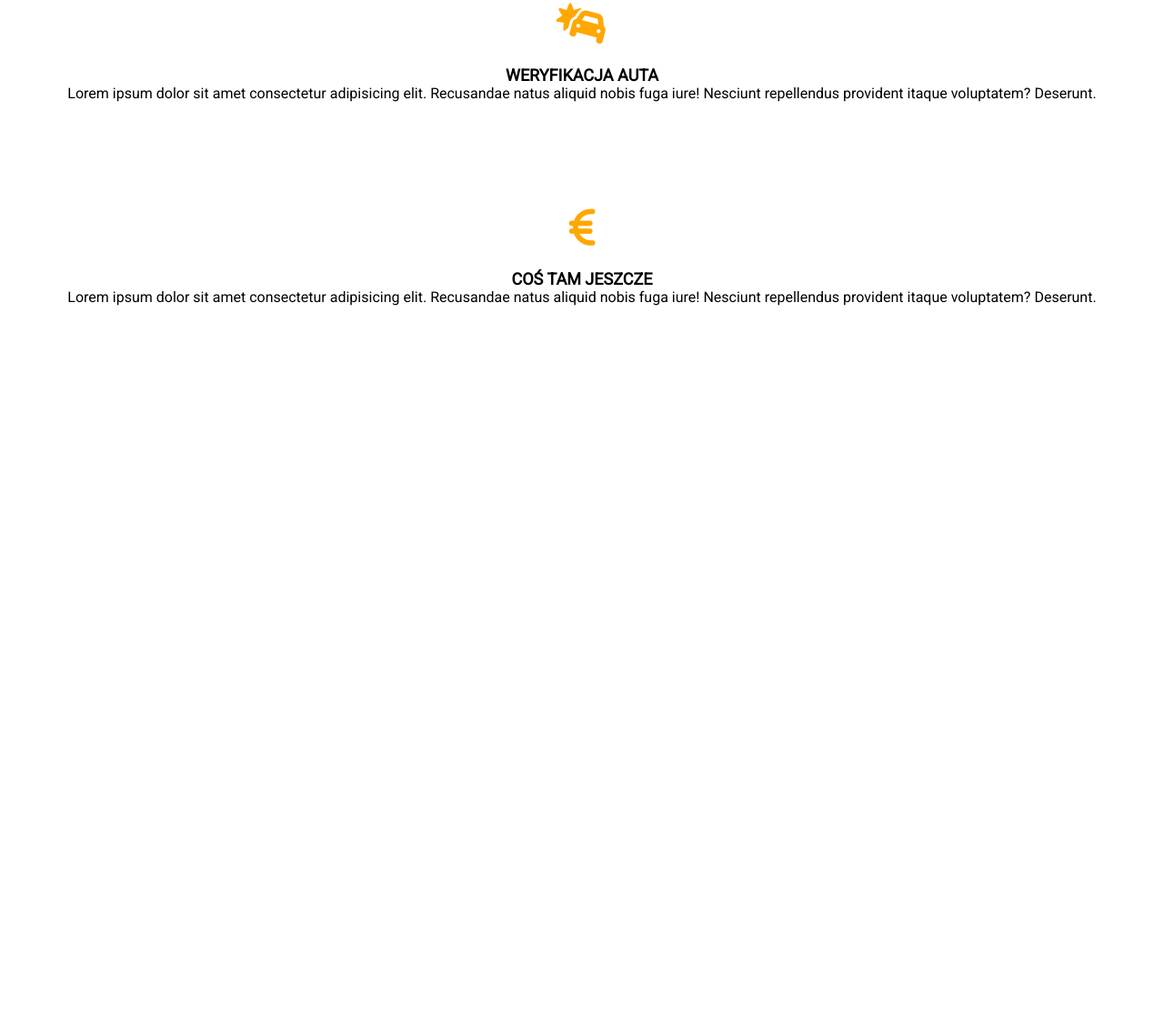
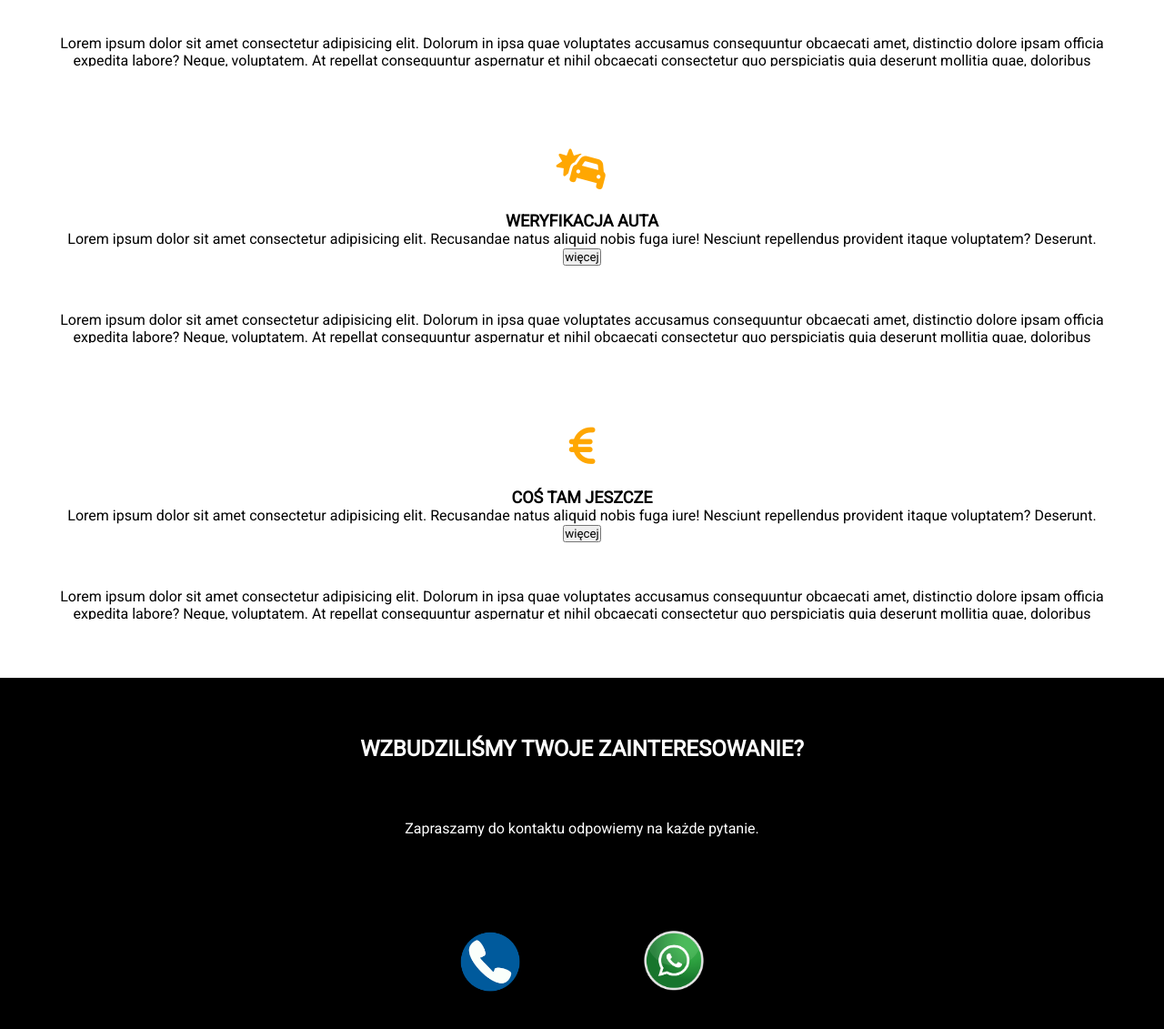
Before and after one commit to greg6589/AKB, a plain HTML site: page index.html in a window 1280 px wide. Shown: the part 2375-3506 px from the top of the page at 91% size. Before the commit the page ends 3200 px from the top, so only its background shows below. Drawn offline with Linux system fonts and the light colour scheme.

Commit message:
add contact section

```diff
--- a/index.html
+++ b/index.html
@@ -53,27 +53,69 @@
             <h3>doradztwo</h3>
             <p>Lorem ipsum dolor sit amet consectetur adipisicing elit. Recusandae natus aliquid nobis fuga iure!
                 Nesciunt repellendus provident itaque voluptatem? Deserunt.</p>
+            <button>więcej</button>
+            <p>Lorem ipsum dolor sit amet consectetur adipisicing elit. Dolorum in ipsa quae voluptates accusamus
+                consequuntur obcaecati amet, distinctio dolore ipsam officia expedita labore? Neque, voluptatem. At
+                repellat consequuntur aspernatur et nihil obcaecati consectetur quo perspiciatis quia deserunt mollitia
+                quae, doloribus nobis saepe magnam ad exercitationem officia eius excepturi cupiditate voluptatibus.
+                Est, nam dignissimos sint harum dolores ipsum dicta autem, nihil ad enim quibusdam molestiae!
+                Necessitatibus perferendis iusto sequi dolore sunt a ipsa dignissimos voluptatibus rem! Odit reiciendis
+                consectetur voluptate unde.</p>
         </div>
         <div class="servicesElm">
             <span class="fas fa-search"></span>
             <h3>poszukiwanie auta</h3>
             <p>Lorem ipsum dolor sit amet consectetur adipisicing elit. Recusandae natus aliquid nobis fuga iure!
                 Nesciunt repellendus provident itaque voluptatem? Deserunt.</p>
+            <button>więcej</button>
+            <p>Lorem ipsum dolor sit amet consectetur adipisicing elit. Dolorum in ipsa quae voluptates accusamus
+                consequuntur obcaecati amet, distinctio dolore ipsam officia expedita labore? Neque, voluptatem. At
+                repellat consequuntur aspernatur et nihil obcaecati consectetur quo perspiciatis quia deserunt mollitia
+                quae, doloribus nobis saepe magnam ad exercitationem officia eius excepturi cupiditate voluptatibus.
+                Est, nam dignissimos sint harum dolores ipsum dicta autem, nihil ad enim quibusdam molestiae!
+                Necessitatibus perferendis iusto sequi dolore sunt a ipsa dignissimos voluptatibus rem! Odit reiciendis
+                consectetur voluptate unde.</p>
         </div>
         <div class="servicesElm">
             <span class="fas fa-car-crash"></span>
             <h3>weryfikacja auta</h3>
             <p>Lorem ipsum dolor sit amet consectetur adipisicing elit. Recusandae natus aliquid nobis fuga iure!
                 Nesciunt repellendus provident itaque voluptatem? Deserunt.</p>
+            <button>więcej</button>
+            <p>Lorem ipsum dolor sit amet consectetur adipisicing elit. Dolorum in ipsa quae voluptates accusamus
+                consequuntur obcaecati amet, distinctio dolore ipsam officia expedita labore? Neque, voluptatem. At
+                repellat consequuntur aspernatur et nihil obcaecati consectetur quo perspiciatis quia deserunt mollitia
+                quae, doloribus nobis saepe magnam ad exercitationem officia eius excepturi cupiditate voluptatibus.
+                Est, nam dignissimos sint harum dolores ipsum dicta autem, nihil ad enim quibusdam molestiae!
+                Necessitatibus perferendis iusto sequi dolore sunt a ipsa dignissimos voluptatibus rem! Odit reiciendis
+                consectetur voluptate unde.</p>
         </div>
         <div class="servicesElm">
             <span class="fas fa-euro-sign"></span>
             <h3>coś tam jeszcze</h3>
             <p>Lorem ipsum dolor sit amet consectetur adipisicing elit. Recusandae natus aliquid nobis fuga iure!
                 Nesciunt repellendus provident itaque voluptatem? Deserunt.</p>
+            <button>więcej</button>
+            <p>Lorem ipsum dolor sit amet consectetur adipisicing elit. Dolorum in ipsa quae voluptates accusamus
+                consequuntur obcaecati amet, distinctio dolore ipsam officia expedita labore? Neque, voluptatem. At
+                repellat consequuntur aspernatur et nihil obcaecati consectetur quo perspiciatis quia deserunt mollitia
+                quae, doloribus nobis saepe magnam ad exercitationem officia eius excepturi cupiditate voluptatibus.
+                Est, nam dignissimos sint harum dolores ipsum dicta autem, nihil ad enim quibusdam molestiae!
+                Necessitatibus perferendis iusto sequi dolore sunt a ipsa dignissimos voluptatibus rem! Odit reiciendis
+                consectetur voluptate unde.</p>
         </div>
     </section>
+    <section class="contact">
+        <h2>Wzbudziliśmy Twoje zainteresowanie?</h2>
+        <p>Zapraszamy do kontaktu odpowiemy na każde pytanie.</p>
+        <button class="call"><a href="tel:+4915730034464">call</a></button>
+        <button class="whatsapp"><a href="whatsapp://tel:+4915730034464" data-action="share/whatsapp/share"
+                target="_blank">write</a></button>
 
+
+
+    </section>
+    <script src="main.js"></script>
 </body>
 
 </html>
--- a/style.css
+++ b/style.css
@@ -138,9 +138,68 @@ header {
 .servicesElm {
     padding: 2% 5%;
     margin-bottom: 5%;
+    height: 30vh;
+    overflow: hidden;
+
 }
 
 .servicesElm .fas {
     font-size: 46px;
     color: rgb(255, 167, 2);
 }
+
+.servicesElm button {
+    margin-bottom: 50px;
+}
+
+.contact {
+    text-align: center;
+    color: white;
+    /* background: rgb(0, 0, 0);
+    background: linear-gradient(160deg, rgba(0, 0, 0, 1) 30%, rgb(51, 51, 51) 100%); */
+    background-color: black;
+}
+
+.contact h2 {
+    text-transform: uppercase;
+    font-size: 24px;
+    padding: 5%;
+
+}
+
+.contact p {
+    font-size: 16px;
+    padding-bottom: 5%;
+}
+
+.contact button {
+    background-position: center;
+    background-repeat: no-repeat;
+    background-size: cover;
+    background-color: black;
+    border: 1px solid black;
+    height: 70px;
+    width: 70px;
+    margin: 3% 5%;
+}
+
+.contact button a {
+    opacity: 0;
+    padding: 20px;
+}
+
+.call {
+    background-image: url(img/call.png)
+}
+
+.whatsapp {
+    background-image: url(img/whatsapp.png);
+}
+
+.btn {
+    width: 70px;
+    height: 70px;
+    background-color: blue;
+    color: white;
+    cursor: pointer;
+}
```
Also changed, not shown: img/call.png (added), img/whatsapp.png (added).
